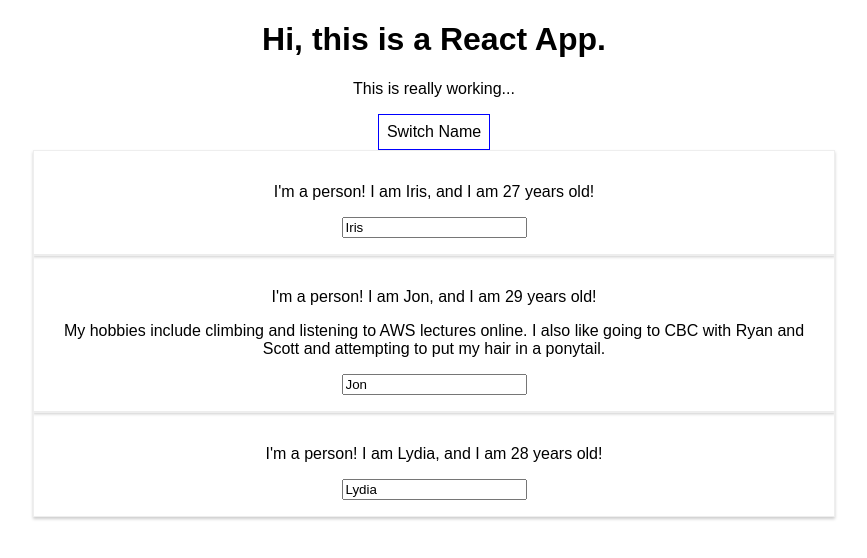
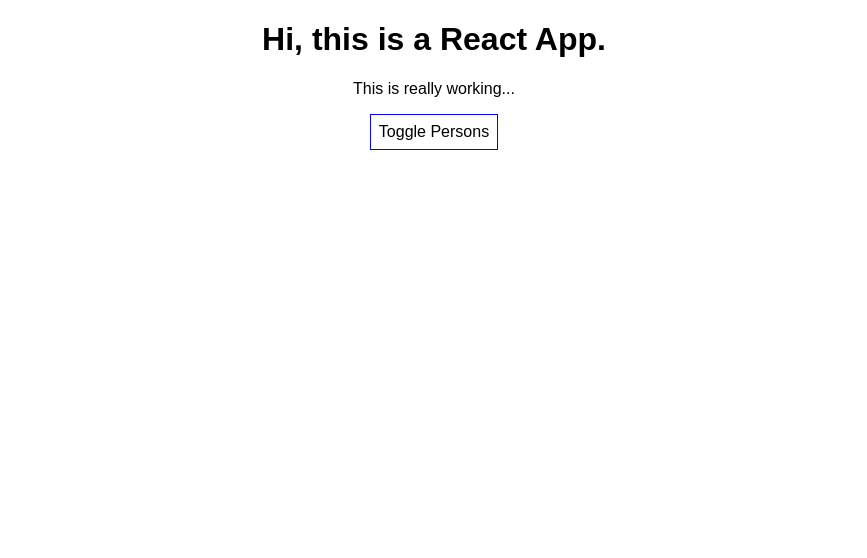
Before and after one commit to kiglaze/ReactTutorialMaxUdemy1, a React (Create React App) app: page / in a window 1280 px wide. Shown: the top 558 px of the page, without its empty margins (206-1073 px from the left). Built offline with nearby package versions, Linux system fonts and the light colour scheme.

Commit message:
added toggle feature to button so it either shows the persons listing or does not.

```diff
--- a/src/App.css
+++ b/src/App.css
@@ -26,3 +26,7 @@
   from { transform: rotate(0deg); }
   to { transform: rotate(360deg); }
 }
+
+ul {
+  list-style-type:none;
+}
--- a/src/App.js
+++ b/src/App.js
@@ -9,7 +9,8 @@
             {name: "Jon", age: 29},
             {name: "Lydia", age: 28}
         ],
-        otherState: "some other value"
+        otherState: "some other value",
+        showPersons: false
     };
 
     switchNameHandler = (newName) => {
@@ -26,7 +27,11 @@
             {name: event.target.value, age: 29},
             {name: "Lydia", age: 28}
         ] });
-    }
+    };
+
+    togglePersonsHandler = () => {
+        this.setState({showPersons: !this.state.showPersons});
+    };
 
     render() {
         const style = {
@@ -40,21 +45,33 @@
             <div className="App">
                 <h1>Hi, this is a React App.</h1>
                 <p>This is really working...</p>
-                <button style={style} onClick={this.switchNameHandler.bind(this, "Sandra")}>Switch Name</button>
+                <button style={style} onClick={this.togglePersonsHandler}>Toggle Persons</button>
+                { (this.state.showPersons) ?
+                    <ul>
+                        <li>
                             <Person
                                 name={this.state.persons[0].name}
                                 age={this.state.persons[0].age}
                             />
+                        </li>
+                        <li>
                             <Person
                                 name={this.state.persons[1].name}
                                 age={this.state.persons[1].age}
                                 click={this.switchNameHandler.bind(this, "Heather")}
                                 changed={this.nameChangedHandler}
-                >My hobbies include climbing and listening to AWS lectures online. I also like going to CBC with Ryan and Scott and attempting to put my hair in a ponytail.</Person>
+                            >My hobbies include climbing and listening to AWS lectures online. I also like going to CBC
+                                with Ryan and Scott and attempting to put my hair in a ponytail.</Person>
+                        </li>
+                        <li>
                             <Person
                                 name={this.state.persons[2].name}
                                 age={this.state.persons[2].age}
                             />
+                        </li>
+                    </ul>
+                    : null
+                }
             </div>
         );
         // return React.createElement('div', {className: 'App'}, React.createElement('h1', null, 'Does this work?'));
```
Lines whose indentation alone changed are shown as unchanged.
